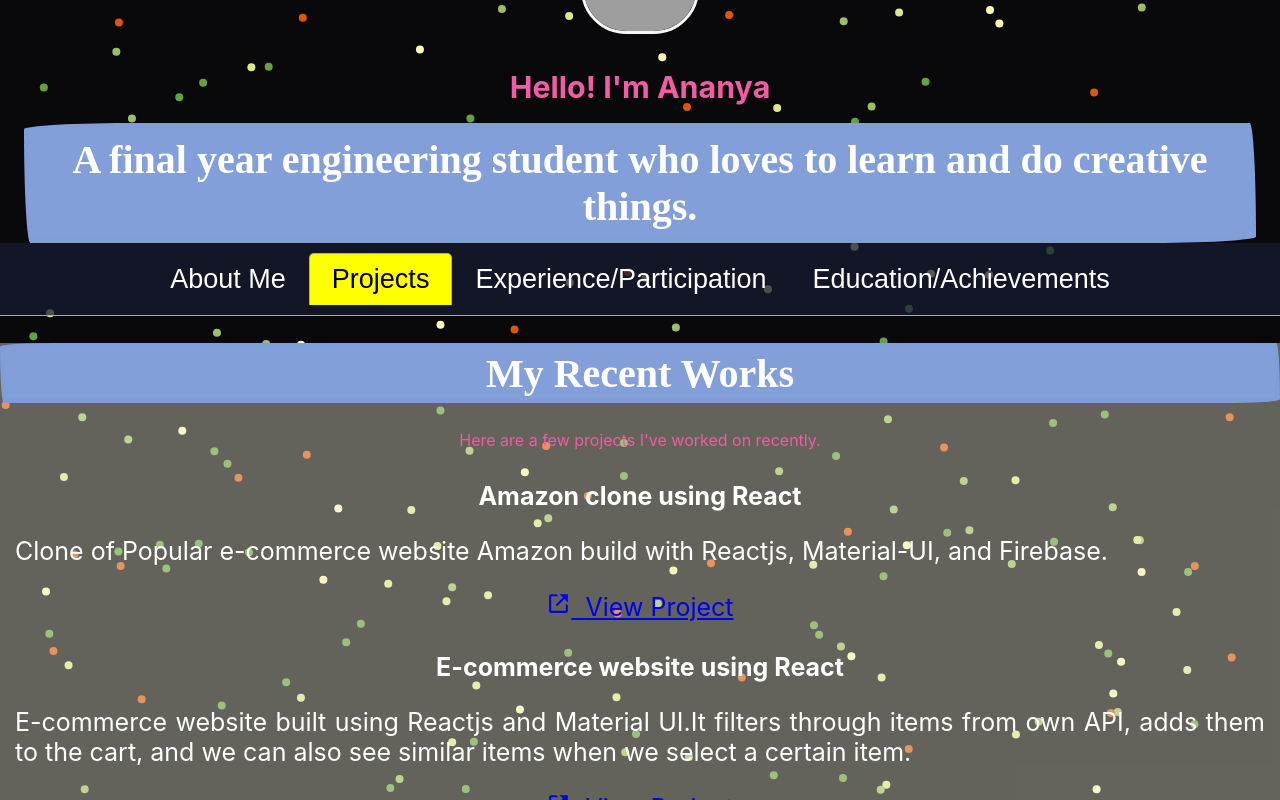
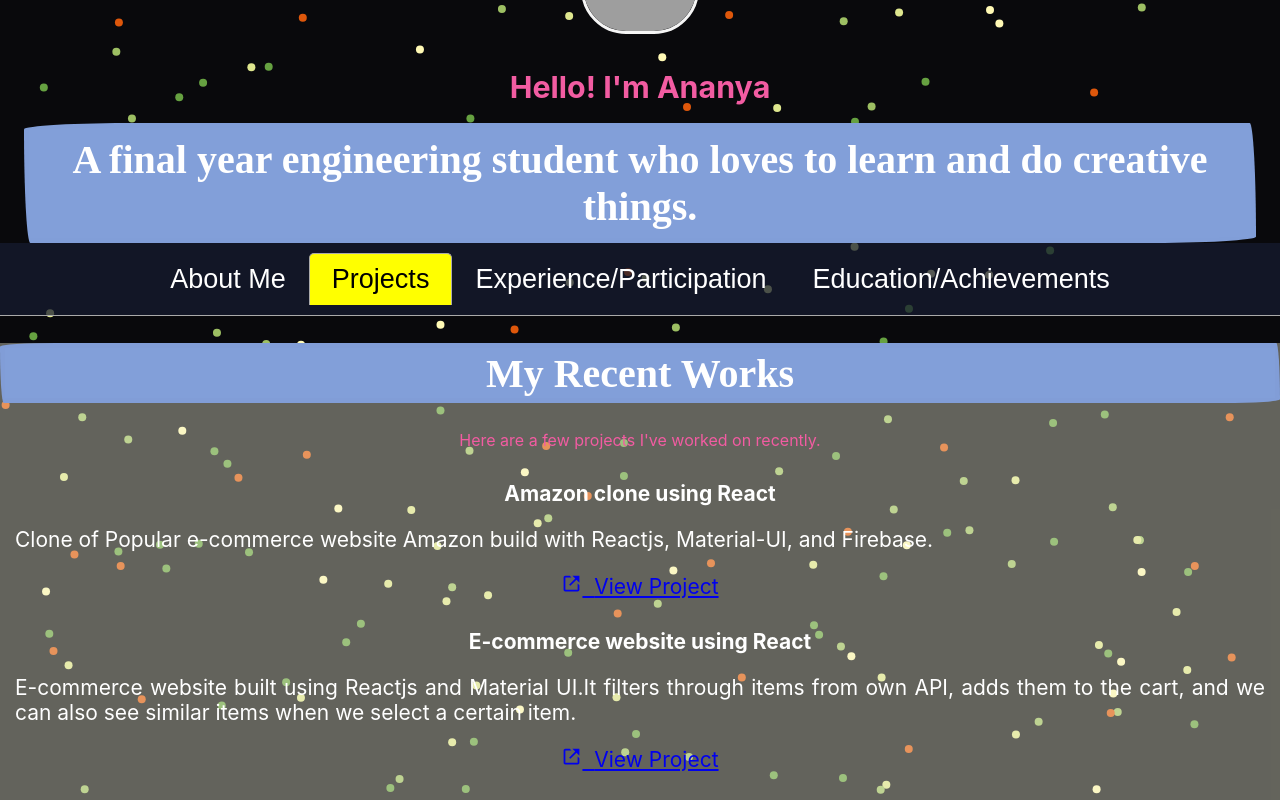
Before and after one commit to ananya8606/Portfolio-website-using-Reactjs, a React (Create React App) app: page / in a window 1280 px wide. Both pictures are taken after a click on the tab "Projects". Shown: the top 800 px of the page. Built offline with nearby package versions, Linux system fonts and the light colour scheme; grey boxes are pictures that could not be loaded.

Commit message:
Create Tabs.css

```diff
--- a/src/Tabs.css
+++ b/src/Tabs.css
@@ -85,7 +85,7 @@ font-family: 'Raleway', sans-serif;
   .project-card{
     padding:15px;
     color:white;
-    font-size:25px;
+    font-size:21px;
   }
   .about-section{
     background-color:rgb(245,245,220,0.383);
```
